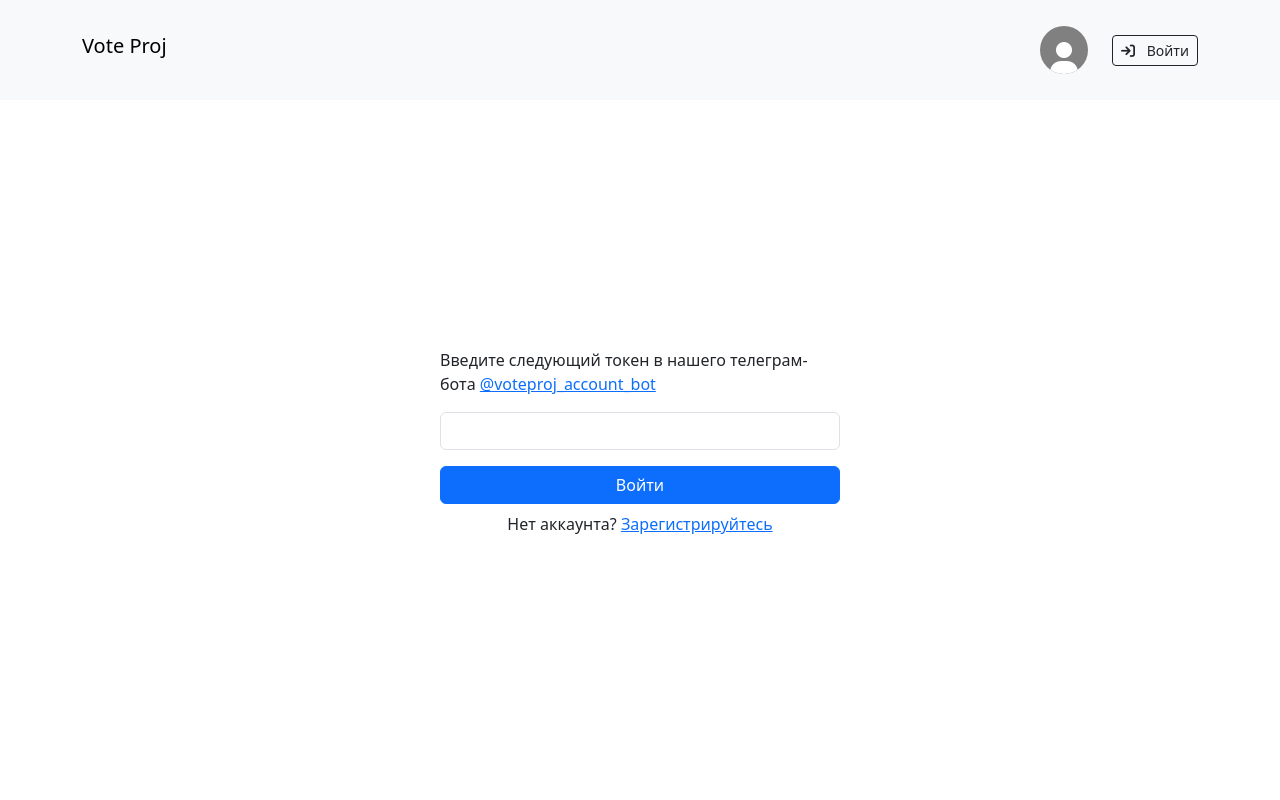
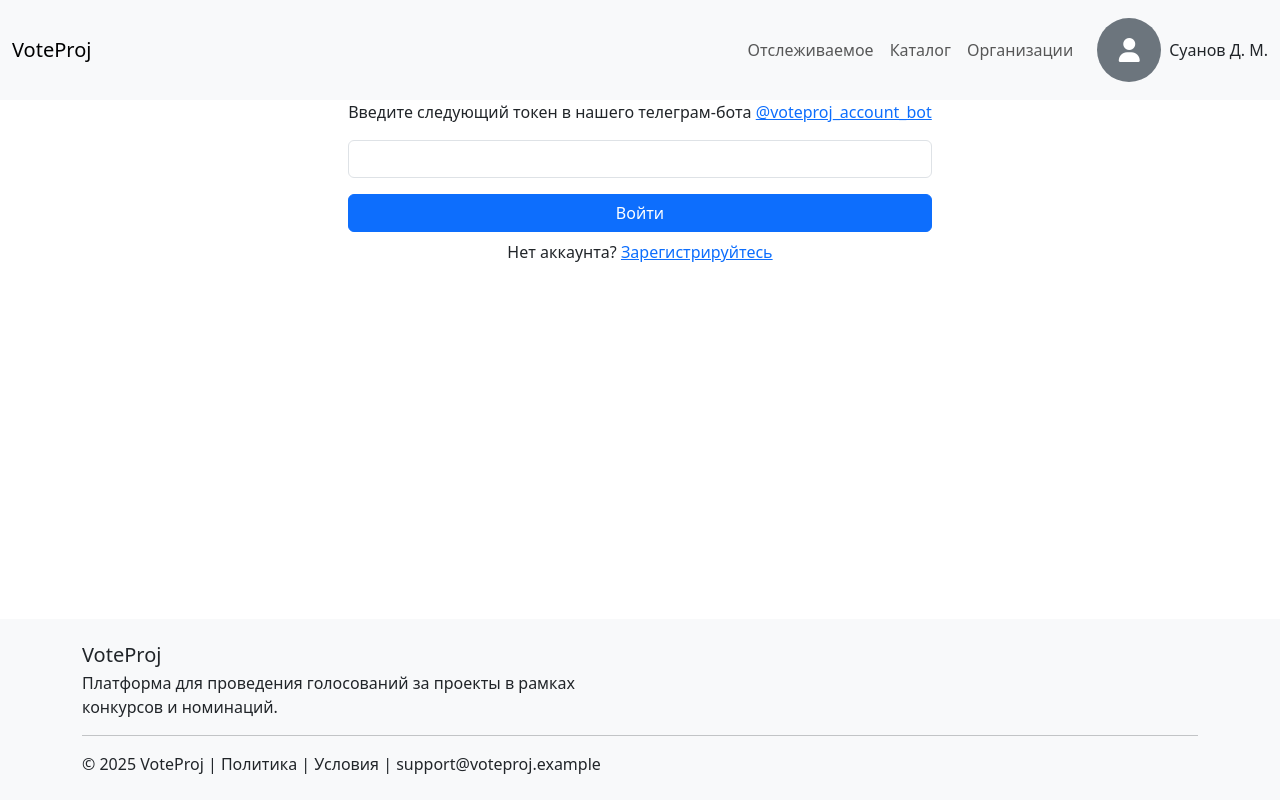
Before and after one commit to Rudnev-Konstantin/VoteProj, a Flask app: page /login in a window 1280 px wide. Run offline with Flask 3, Linux system fonts and the light colour scheme; some libraries are stand-ins or nearby versions.

Commit message:
Необходимо доработать навбар и футер

```diff
--- a/app/server.py
+++ b/app/server.py
@@ -10,7 +10,7 @@
 
 @app.route("/login")
 def login():
-    return render_template("login.html", title="Вход", nav={'authorized': False})
+    return render_template("login.html", title="Вход", nav={'authorized': True, 'name': "Суанов Давид Мушехович", 'avatar': None, 'is_user': True})
 
 
 @app.route("/registration")
--- a/app/static/css/style.css
+++ b/app/static/css/style.css
@@ -1,80 +1,84 @@
-body {
-    display: grid;
-    grid-template-areas: "navbar" "main";
-    grid-template-rows: minmax(50px, 100px) 1fr;
-    height: 100vh;
+/* Avatar styles */
+.avatar-placeholder {
+    width: 32px;
+    height: 32px;
+    display: flex;
+    align-items: center;
+    justify-content: center;
+    background-color: #6c757d;
+    color: white;
+    border-radius: 50%;
+    cursor: pointer;
 }
 
-nav {
-    grid-area: navbar;
+/* Dropdown animations */
+.dropdown-menu {
+    display: none;
+    opacity: 0;
+    transition: opacity 0.3s ease, transform 0.3s ease;
+    transform: translateY(-10px);
 }
 
-main {
-    grid-area: main;
+.dropdown-menu.show {
+    display: block;
+    opacity: 1;
+    transform: translateY(0);
 }
 
-.form-centered {
-    width: 400px;
+/* Mobile dropdown styles */
+#mobileUserDropdown {
+    display: none;
+    opacity: 0;
+    transition: opacity 0.3s ease, height 0.3s ease;
+    overflow: hidden;
 }
 
-.desktop-navbar > div:has(>.user-nav) {
-    column-gap: 86px;
+#mobileUserDropdown.show {
+    display: block;
+    opacity: 1;
 }
 
-.user-nav {
-    display: flex;
-    align-items: center;
-    flex-direction: row;
-    column-gap: 24px;
+/* Mobile menu item styles */
+#mobileUserDropdown .nav-link,
+#mobileUserDropdown a {
+    padding: 0.5rem 1rem;
+    color: #212529;
+    text-decoration: none;
+    transition: background-color 0.2s;
 }
 
-.user-name {
-    width: max-content;
+#mobileUserDropdown a:hover {
+    background-color: #f8f9fa;
 }
 
-.user-icon {
-    overflow: hidden;
-    display: flex;
-    justify-content: center;
+/* Footer adjustments */
+footer a {
+    text-decoration: none;
+    color: inherit;
 }
 
-.desktop-navbar .user-icon {
-    width: 64px;
-    height: 64px;
-    border-radius: 32px;
+footer a:hover {
+    text-decoration: underline;
 }
 
-.mobile-navbar .user-icon {
-    width: 48px;
-    height: 48px;
-    border-radius: 24px;
-}
-
-.user-icon:has(>.fa-user) {
-    background-color: gray;
-    color: white;
-}
-
-.desktop-navbar .user-icon:has(>.fa-user) {
-    font-size: 48px;
-    padding-top: 16px;
-}
-
-.mobile-navbar .user-icon:has(>.fa-user) {
-    font-size: 32px;
-    padding-top: 16px;
-}
-
-.user-icon:has(>img) {
-    align-items: center;
-}
-
-.desktop-navbar .user-icon > img {
+.desktop-avatar {
     width: 64px;
     height: 64px;
 }
 
-button.user-nav {
-    background: none;
-    border: none;
+.mobile-avatar {
+    width: 48px;
+    height: 48px;
 }
+
+.avatar-placeholder.desktop-avatar i {
+    font-size: 24px;
+}
+
+.avatar-placeholder.mobile-avatar i {
+    font-size: 20px;
+}
+
+.navbar{
+    min-height: 100px;
+}
--- a/app/templates/base.html
+++ b/app/templates/base.html
@@ -1,89 +1,158 @@
+{% set name = nav.name.split() %}
 <!DOCTYPE html>
-<html lang="en">
+<html lang="ru">
 <head>
     <meta charset="UTF-8">
     <meta name="viewport" content="width=device-width, initial-scale=1.0">
-    <title>{{ title }}</title>
-    <link rel="stylesheet" href="/static/frameworks/bootstrap-5.3.5-dist/css/bootstrap.min.css" />
-    <link href="/static/frameworks/fontawesome-free-6.7.2-web/css/fontawesome.css" rel="stylesheet" />
-    <link href="/static/frameworks/fontawesome-free-6.7.2-web/css/solid.css" rel="stylesheet" />
-    <link rel="stylesheet" href="/static/css/style.css" />
+    <title>VoteProj</title>
+    <link rel="stylesheet" href="/static/frameworks/bootstrap-5.3.5-dist/css/bootstrap.min.css">
+    <link rel="stylesheet" href="/static/frameworks/fontawesome-free-6.7.2-web/css/fontawesome.css">
+    <link rel="stylesheet" href="/static/frameworks/fontawesome-free-6.7.2-web/css/solid.css">
+    <link rel="stylesheet" href="/static/css/style.css">
 </head>
-<body>
-    <nav class="navbar bg-body-tertiary">
-        <div class="container">
-            <div class="row g-0 w-100 mobile-navbar">
-                <div class="col-3 col-sm-6 d-flex align-items-center">
-                    <span class="navbar-brand h1">Vote Proj</span>
+<body class="d-flex flex-column min-vh-100">
+    <!-- Header/Navbar -->
+    <header>
+        <nav class="navbar navbar-expand-lg bg-body-tertiary">
+            <div class="container-fluid">
+                <a class="navbar-brand" href="#">VoteProj</a>
+
+                <!-- Desktop Menu -->
+                <div class="d-none d-lg-flex align-items-center">
+                    <ul class="navbar-nav me-auto mb-2 mb-lg-0">
+                        <li class="nav-item">
+                            <a class="nav-link" href="#">Отслеживаемое</a>
+                        </li>
+                        <li class="nav-item">
+                            <a class="nav-link" href="#">Каталог</a>
+                        </li>
+                        <li class="nav-item">
+                            <a class="nav-link" href="#">
+                                {% if nav.is_user %}Организации{% else %}Вернуться к...{% endif %}
+                            </a>
+                        </li>
+                    </ul>
+
+                    <div class="dropdown ms-3">
+                        {% if nav.authorized %}
+                            <div class="d-flex align-items-center" id="desktopUserMenu">
+                                {% if nav.avatar %}
+                                    <img src="{{ nav.avatar }}" alt="Аватар" class="rounded-circle me-2 desktop-avatar" id="desktopAvatar">
+                                {% else %}
+                                    <div class="avatar-placeholder desktop-avatar me-2" id="desktopAvatar">
+                                        <i class="fas fa-user"></i>
+                                    </div>
+                                {% endif %}
+                                <span>{{ name[0] }} {{ name[1][0] }}. {{ name[2][0] }}.</span>
+                            </div>
+                            <div class="dropdown-menu dropdown-menu-end" id="desktopDropdown">
+                                <a class="dropdown-item text-center" href="#">Моя страница</a>
+                                <div class="dropdown-divider"></div>
+                                <a class="dropdown-item" href="#">Мои конкурсы</a>
+                                <a class="dropdown-item" href="#">Мои проекты</a>
+                                <div class="dropdown-divider"></div>
+                                <a class="dropdown-item" href="#"><i class="fas fa-sign-out-alt me-2"></i>Выход</a>
+                            </div>
+                        {% else %}
+                            <a href="#" class="btn btn-outline-primary">
+                                <i class="fas fa-sign-in-alt me-2"></i>Войти
+                            </a>
+                        {% endif %}
+                    </div>
                 </div>
-                <div class="col-8 col-sm-6 d-flex justify-content-end align-items-center pe-4 pe-sm-0">
-                    <!-- Desktop
-                    .desktop-navbar
-                    <div>
-                        <a class="nav-link" href="#">Отслеживаемое</a>
-                    </div>
-                    <div>
-                        <a class="nav-link" href="#">Каталог</a>
-                    </div>
 
-                    {% if nav['authorized'] %}
-                        <div class="dropdown">
-                            <button class="user-nav" type="button" data-bs-toggle="dropdown" aria-expanded="false">
-                                <div class="user-icon">
-                                    {% if nav['avatar'] is none %}
-                                        <i class="fa-solid fa-user"></i>
-                                    {% else %}
-                                        <img src="{{nav['avatar']}}" />
-                                    {%endif%}
-                                </div>
-                                <div class="user-name">
-                                    {{ nav['name'][0]}} {{nav['name'][1][0]}}. {{nav['name'][2][0]}}.
-                                </div>
-                            </button>
-                            <ul class="dropdown-menu">
-                                <li><a class="dropdown-item" href="#">Мои конкурсы</a></li>
-                                <li><a class="dropdown-item" href="#">Мои проекты</a></li>
-                                <li><hr class="dropdown-divider"></li>
-                                <li><a class="dropdown-item" href="#">Настройки</a></li>
-                                <li><a class="dropdown-item" href="#">Выход <i class="ms-2 fa-solid fa-arrow-right-from-bracket"></i></a></li>
-                            </ul>
-                        </div>
+                <!-- Mobile Menu Toggle -->
+                <div class="d-flex d-lg-none align-items-center">
+                    {% if nav.authorized %}
+                        {% if nav.avatar %}
+                            <img src="{{ nav.avatar }}" alt="Аватар" class="rounded-circle mobile-avatar" id="mobileAvatar">
+                        {% else %}
+                            <div class="avatar-placeholder mobile-avatar" id="mobileAvatar">
+                                <i class="fas fa-user"></i>
+                            </div>
+                        {% endif %}
                     {% else %}
-                        <div class="user-nav">
-                            <div class="user-icon">
-                                <i class="fa-solid fa-user"></i>
-                            </div>
-                            <div class="user-name">
-                                <a href="/login">
-                                    <button class="btn btn-outline-dark">
-                                        <i class="me-2 fa-solid fa-arrow-right-to-bracket"></i> Войти
-                                    </button>
-                                </a>
-                            </div>
+                        <div class="avatar-placeholder mobile-avatar" id="mobileAvatar">
+                            <i class="fas fa-user"></i>
                         </div>
                     {% endif %}
-                    -->
-                    <div class="user-nav">
-                        {% if not nav['authorized'] %}
-                            <div class="user-icon">
-                                <i class="fa-solid fa-user"></i>
-                            </div>
-                            <div class="user-name">
-                                <a href="/login">
-                                    <button class="btn btn-outline-dark btn-sm">
-                                        <i class="me-2 fa-solid fa-arrow-right-to-bracket"></i> Войти
-                                    </button>
-                                </a>
-                            </div>
+                </div>
+            </div>
+
+            <!-- Mobile Dropdown Menu -->
+            <div class="container-fluid d-lg-none" id="mobileUserDropdown">
+                <div class="row">
+                    <div class="col-12 py-2">
+                        {% if nav.authorized %}
+                            <h4 class="text-end fw-normal pe-2">{{ nav.name }}</h4>
+                            <a class="d-block text-end pe-2" href="#">Моя страница</a>
+                            <hr>
+                            <a class="d-block ps-2" href="#">Мои конкурсы</a>
+                            <a class="d-block ps-2" href="#">Мои проекты</a>
+                            <hr>
+                            <a class="d-block ps-2" href="#"><i class="fas fa-sign-out-alt me-2"></i>Выход</a>
+                        {% else %}
+                            <a class="d-block ps-2" href="#"><i class="fas fa-sign-in-alt me-2"></i>Войти</a>
                         {% endif %}
                     </div>
                 </div>
             </div>
-        </div>
-    </nav>
-    <main class="container-fluid">
+
+            <!-- Mobile Bottom Menu -->
+            <div class="container-fluid d-lg-none" id="header_bottom">
+                <ul class="navbar-nav w-100">
+                    <div class="row">
+                        <div class="col text-center">
+                            <a class="nav-link" href="#">Отслеживаемое</a>
+                        </div>
+                        <div class="col text-center">
+                            <a class="nav-link" href="#">Каталог</a>
+                        </div>
+                        <div class="col text-center">
+                            <a class="nav-link" href="#">
+                                {% if nav.is_user %}Организации{% else %}Вернуться к...{% endif %}
+                            </a>
+                        </div>
+                    </div>
+                </ul>
+            </div>
+        </nav>
+    </header>
+
+    <main class="flex-grow-1">
         {% block content %}{% endblock %}
     </main>
+
+    <footer class="bg-body-tertiary py-4">
+        <div class="container">
+            <div class="row">
+                <div class="col-lg-6 d-none d-lg-flex align-items-center">
+                    <div>
+                        <h5 class="mb-1">VoteProj</h5>
+                        <p class="mb-0">Платформа для проведения голосований за проекты в рамках конкурсов и номинаций.</p>
+                    </div>
+                    <a href="#" class="ms-3 fs-4"><i class="fab fa-github"></i></a>
+                </div>
+
+                <div class="col-12 d-lg-none mb-3">
+                    <div class="d-flex justify-content-between align-items-center">
+                        <h5 class="mb-0">VoteProj</h5>
+                        <a href="#" class="fs-4"><i class="fab fa-github"></i></a>
+                    </div>
+                    <p class="mt-2 mb-0">Платформа для проведения голосований за проекты в рамках конкурсов и номинаций.</p>
+                </div>
+
+                <div class="col-12">
+                    <hr>
+                    <div class="text-center text-lg-start">
+                        © 2025 VoteProj | <a href="#">Политика</a> | <a href="#">Условия</a> | <a href="mailto:support@voteproj.example">support@voteproj.example</a>
+                    </div>
+                </div>
+            </div>
+        </div>
+    </footer>
+
     <script src="/static/frameworks/bootstrap-5.3.5-dist/js/bootstrap.bundle.min.js"></script>
+    <script src="/static/js/script.js"></script>
 </body>
 </html>
```
Also changed, not shown: app/static/js/script.js (added, +53 -0 lines).
